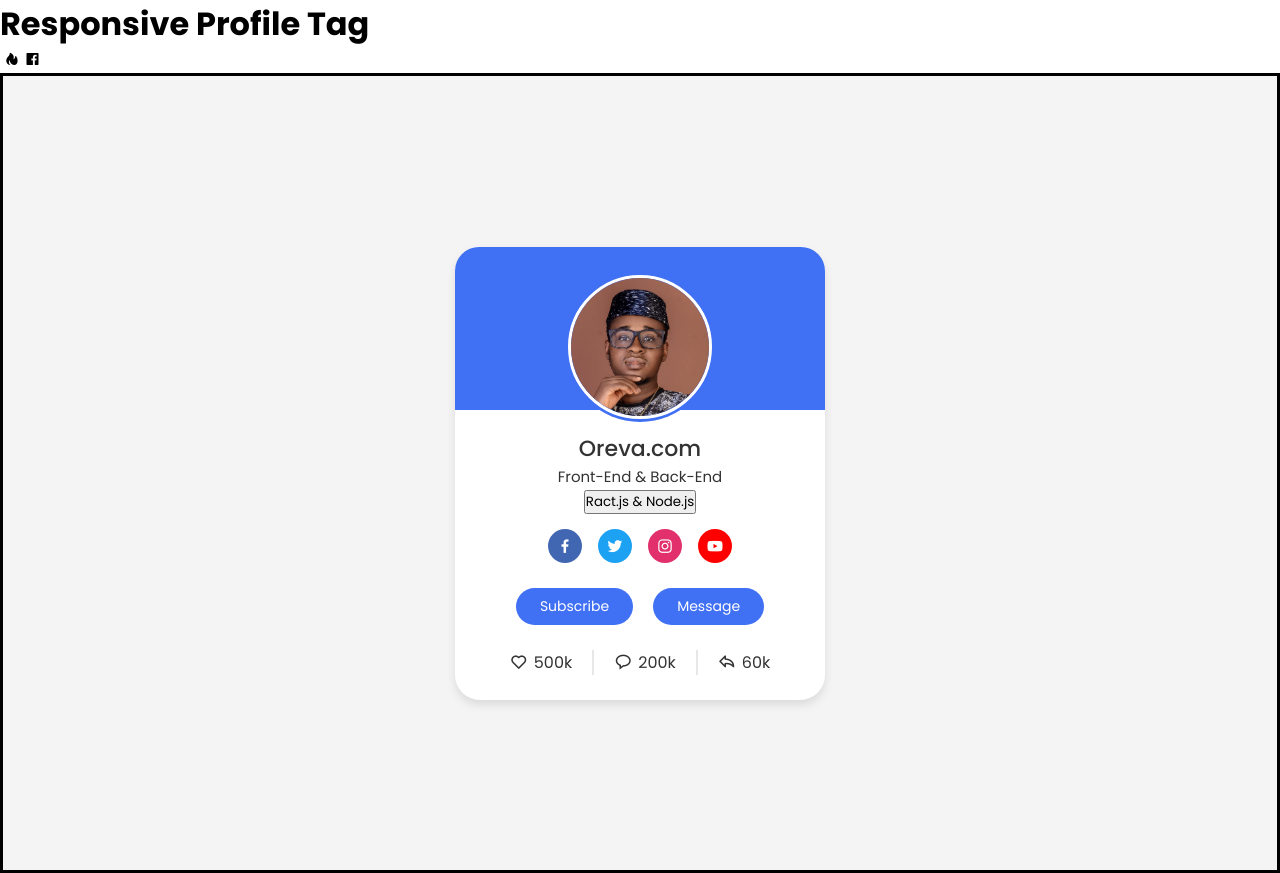
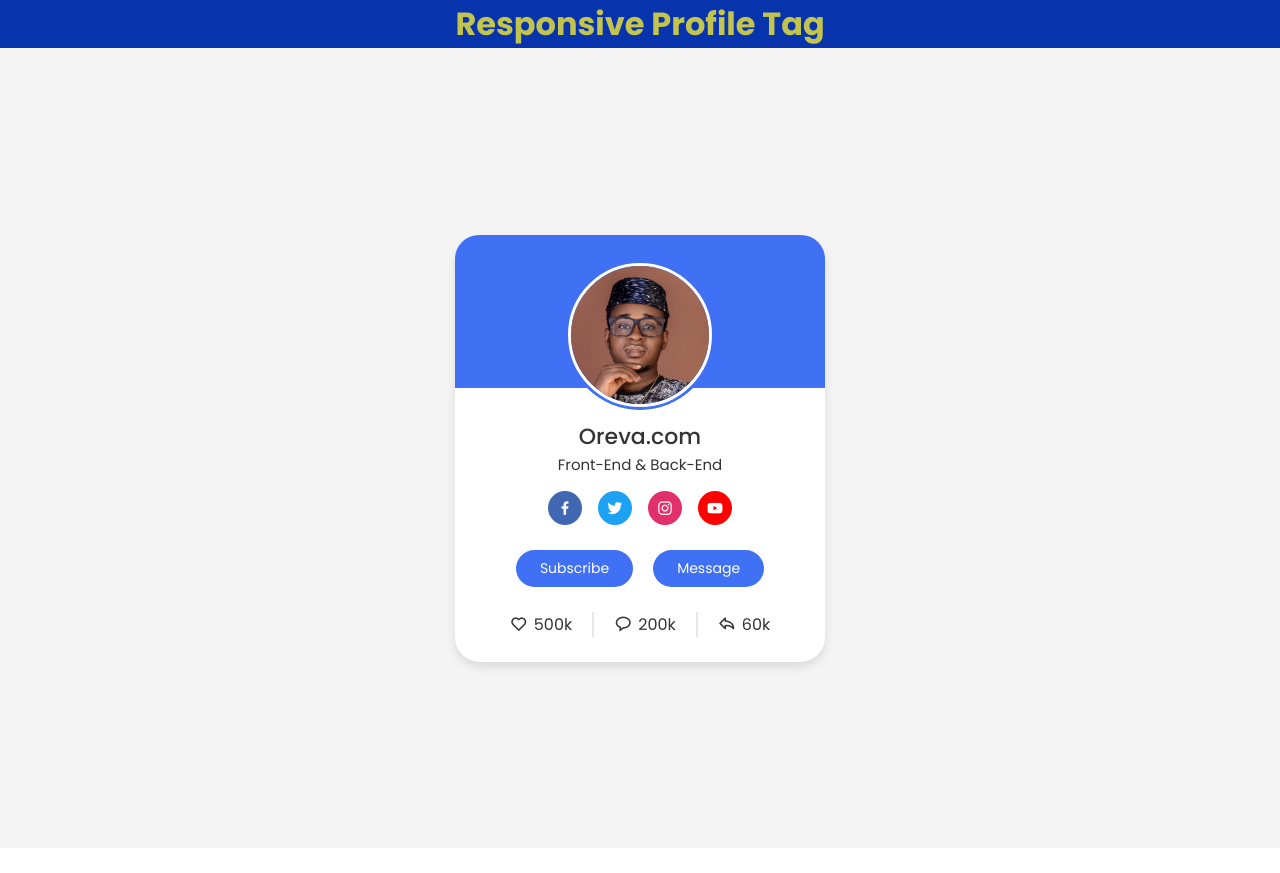
Before and after one commit to Oreva-J/Profile-Card, a plain HTML site: page index.html in a window 1280 px wide. After the commit the page ends 848 px from the top, so only its background shows below. Drawn offline with nearby package versions, Linux system fonts and the light colour scheme.

Commit message:
Profile-card V3

```diff
--- a/index.html
+++ b/index.html
@@ -9,10 +9,8 @@
 </head>
 <body>
 
-                <h1>Responsive Profile Tag</h1>
-                <i class='bx bx-hot'></i>
-            <i class='bx bxs-hot'></i>
-            <i class='bx bxl-facebook-square'></i>
+               <h1 class="top">Responsive Profile Tag</h1>
+
     <section class="body">
         <div class="profile-card">
             <div class="image">
@@ -24,9 +22,7 @@
                 </span>
                 <span class="job">Front-End & Back-End
                 </span>
-                <!-- oversabi btn styling -->
-                <span class=""><button>Ract.js & Node.js</button>
-                </span>
+
 
             </div>
             <div class="media-buttons">
--- a/style.css
+++ b/style.css
@@ -5,6 +5,12 @@
     padding: 0;
     box-sizing: border-box;
     font-family: "Poppins", sans-serif;
+ }
+
+ .top{
+    background-color: #0734ad;
+    color: rgba(202, 202, 73, 0.959);
+    text-align: center;
  }
 
  .image{
@@ -27,7 +33,7 @@
 
  .body{
     height: 100vh;
-    border: 3px solid black;
+
     display: flex;
     align-items: center;
     justify-content: center;
@@ -75,6 +81,14 @@
     font-size: 15px;
     font-weight: 400;
 
+ }
+ .but{
+    background-color: rgb(255, 255, 9);
+
+ }
+
+ .but button{
+    color: #0734ad;;
  }
  .profile-card .media-buttons{
     display: flex;
```
